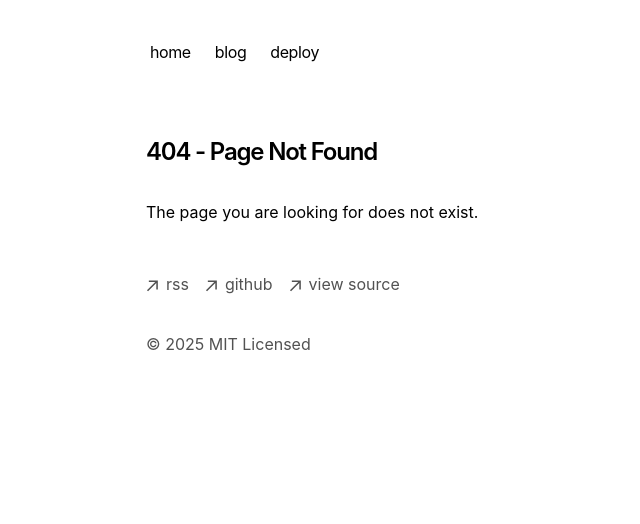
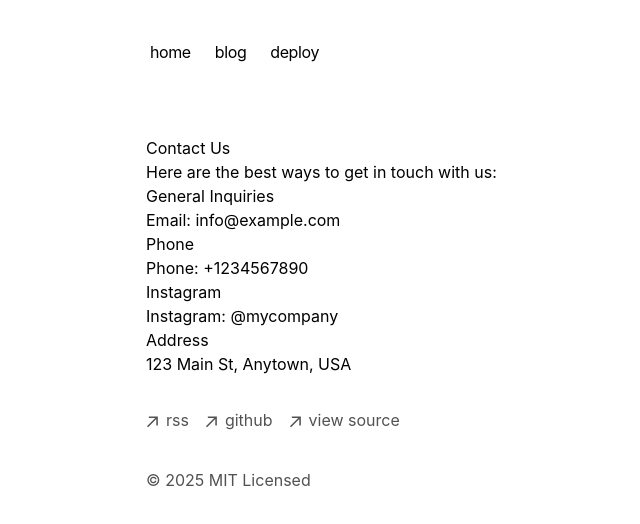
Before and after one commit to clarissa-7/portfolio-starter-kit, a Next.js app: page /contact in a window 1280 px wide. Before the commit this address had no page. Shown: the top 524 px of the page, without its empty margins (206-846 px from the left). Built offline with nearby package versions, Linux system fonts and the light colour scheme.

Commit message:
Add files via upload

```diff
--- /dev/null
+++ b/app/contact/page.tsx
@@ -0,0 +1,52 @@
+import React from 'react';
+
+interface ContactDetailsProps {
+  email: string;
+  phone: string;
+  instagram: string;
+  address: string; // Added address
+}
+
+const ContactDetails: React.FC<ContactDetailsProps> = ({ email, phone, instagram, address }) => {
+  return (
+    <div>
+      <h2>General Inquiries</h2>
+      <p>
+        Email: <a href={`mailto:${email}`}>{email}</a>
+      </p>
+      <h2>Phone</h2>
+      <p>
+        Phone: <a href={`tel:${phone}`}>{phone}</a>
+      </p>
+      <h2>Instagram</h2>
+      <p>
+        Instagram: <a href={`https://instagram.com/${instagram}`}>@{instagram}</a>
+      </p>
+      <h2>Address</h2>
+      <p>{address}</p>
+    </div>
+  );
+};
+
+const ContactPage = () => {
+  // Access environment variables (make sure they are defined)
+  const email = process.env.CONTACT_EMAIL || 'info@example.com'; // Provide defaults
+  const phone = process.env.CONTACT_PHONE || '+1234567890';
+  const instagram = process.env.CONTACT_INSTAGRAM || 'mycompany';
+  const address = process.env.CONTACT_ADDRESS || '123 Main St, Anytown, USA'; // Default Address
+
+  return (
+    <div>
+      <h1>Contact Us</h1>
+      <p>Here are the best ways to get in touch with us:</p>
+      <ContactDetails
+        email={email}
+        phone={phone}
+        instagram={instagram}
+        address={address}
+      />
+    </div>
+  );
+};
+
+export default ContactPage;
```
